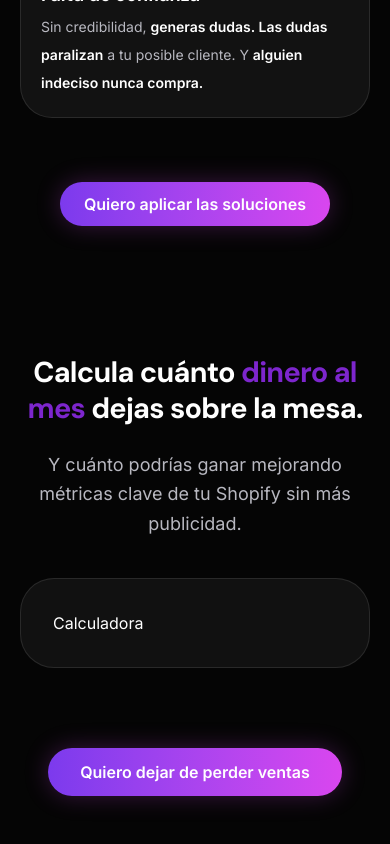
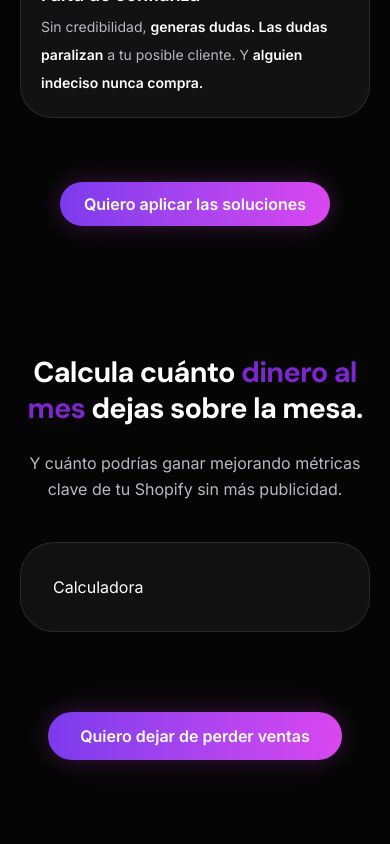
Before and after one commit to MaikelScalate/scalatelab, a Next.js app: page / in a window 390 px wide. Shown: the part 4502-5346 px from the top of the page. Built offline with nearby package versions, Linux system fonts and the light colour scheme.

Commit message:
Mejorar diseño

```diff
--- a/app/components/sections/CalculatorSection.tsx
+++ b/app/components/sections/CalculatorSection.tsx
@@ -29,7 +29,7 @@ export default function CalculatorSection() {
             dejas sobre la mesa.
           </Title>
 
-          <Subtitle className="mx-auto mt-6 max-w-3xl text-lg">
+          <Subtitle  className="    mx-auto    mt-6    max-w-3xl    text-base    sm:text-lg  ">
             Y cuánto podrías ganar mejorando métricas
             clave de tu Shopify sin más publicidad.
           </Subtitle>
```
